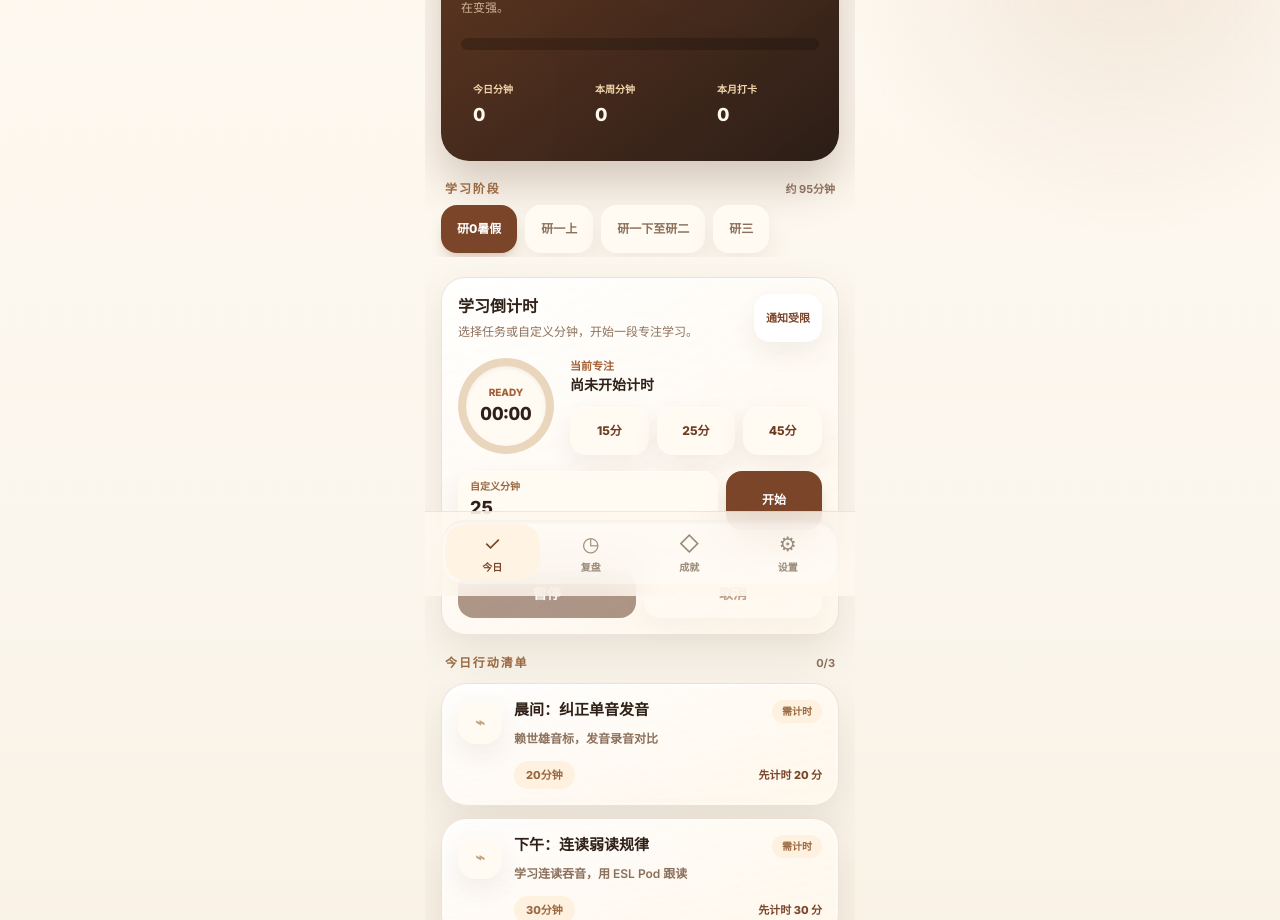
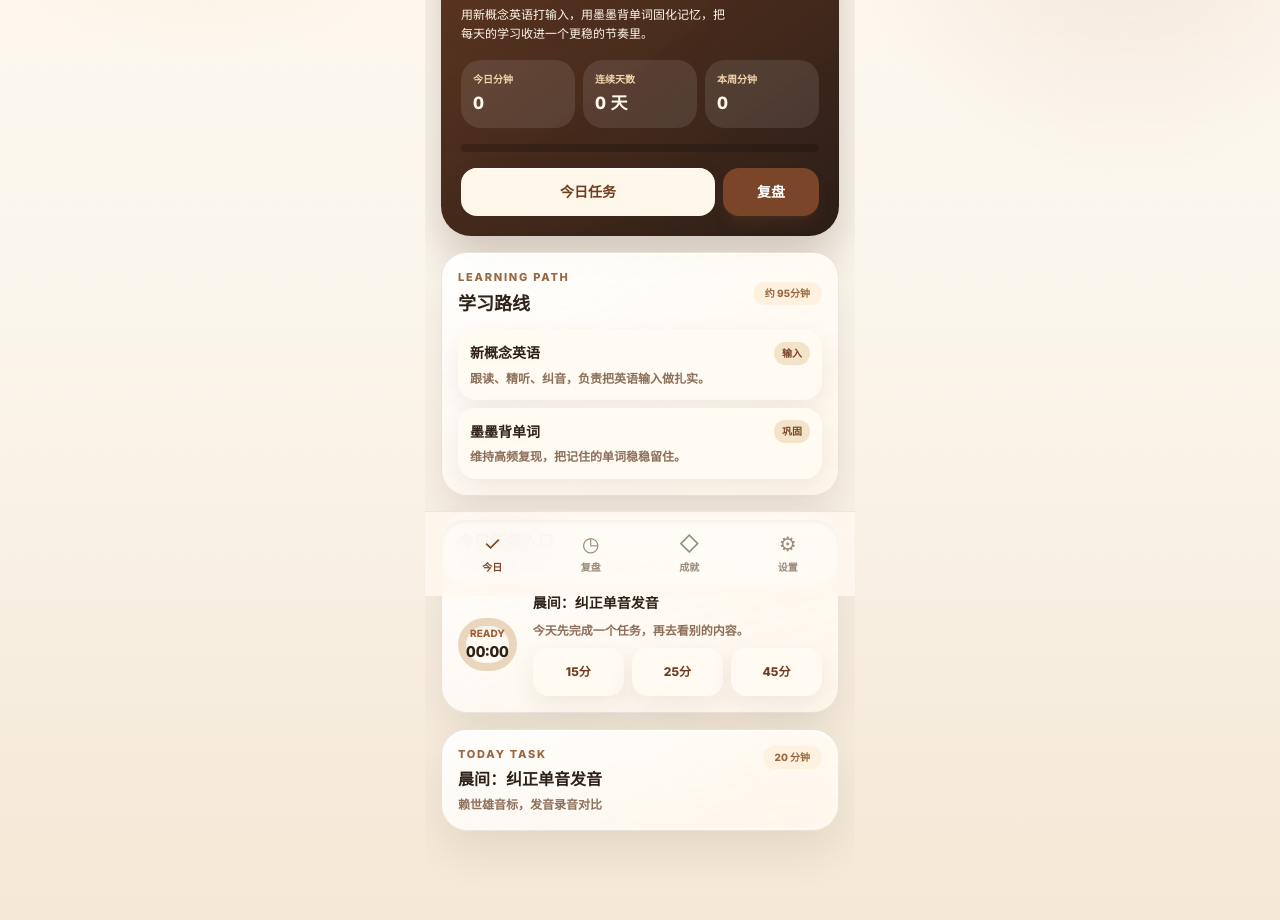
Before and after one commit to pxcdsg/-APP, a plain HTML site: page index.html in a window 1280 px wide. Shown: the part 204-1124 px from the top of the page. Drawn offline with nearby package versions, Linux system fonts and the light colour scheme.

Commit message:
改了UI界面，还有把部分功能收纳了

```diff
--- a/index.html
+++ b/index.html
@@ -187,7 +187,7 @@
         <header class="glass-bar safe-top sticky top-0 z-40 border-b px-5 pb-3">
             <div class="flex items-center justify-between">
                 <div>
-                    <p class="text-[11px] font-bold tracking-[0.18em] uppercase text-[#9a6840]" id="current-phase-badge">研0暑假 · 黄金起跑期</p>
+                    <p class="text-[11px] font-bold tracking-[0.18em] uppercase text-[#9a6840]" id="current-phase-badge">三年英语计划</p>
                     <h1 class="mt-1 text-[22px] font-extrabold tracking-tight text-[#2f2118]">研路英语打卡</h1>
                 </div>
                 <div class="rounded-2xl bg-[#fff7ea] px-3 py-2 text-right micro-shadow">
@@ -198,67 +198,86 @@
         </header>
 
         <main class="px-4 pb-32 pt-4">
-            <section id="view-today" class="tab-page active space-y-5">
-                <div class="dark-card rounded-[28px] p-5">
+            <section id="view-today" class="tab-page active space-y-4">
+                <div class="dark-card overflow-hidden rounded-[30px] p-5">
                     <div class="flex items-start justify-between gap-4">
                         <div class="min-w-0">
-                            <p class="text-[11px] font-bold text-[#f3d6ab]" id="today-date-label">今天</p>
-                            <h2 class="mt-2 text-2xl font-extrabold leading-tight" id="welcome-title">今天稳稳推进一小步</h2>
-                            <p class="mt-2 text-xs leading-relaxed text-[#edd6b7]/80">完成任务、记录分钟、月底回看，你会看到自己真的在变强。</p>
+                            <p class="text-[11px] font-bold tracking-[0.16em] text-[#f3d6ab]" id="today-date-label">今天</p>
+                            <h2 class="mt-2 text-[26px] font-extrabold leading-[1.08] tracking-tight" id="goal-title">3年内和英语母语者正常交流</h2>
+                            <p class="mt-2 max-w-[18rem] text-[12px] leading-relaxed text-[#edd6b7]/82">用新概念英语打输入，用墨墨背单词固化记忆，把每天的学习收进一个更稳的节奏里。</p>
                         </div>
                         <div class="shrink-0 text-right">
-                            <p class="text-4xl font-extrabold tabular-nums" id="completion-rate">0%</p>
-                            <p class="text-[10px] font-bold text-[#f3d6ab]">今日完成</p>
+                            <p class="text-[11px] font-semibold text-[#f3d6ab]">今日完成</p>
+                            <p class="mt-1 text-[40px] font-extrabold tabular-nums leading-none" id="completion-rate">0%</p>
                         </div>
                     </div>
-                    <div class="mt-5 h-3 overflow-hidden rounded-full bg-black/20">
+                    <div class="mt-4 grid grid-cols-3 gap-2">
+                        <div class="rounded-[20px] bg-white/10 p-3">
+                            <p class="text-[10px] font-semibold text-[#f3d6ab]">今日分钟</p>
+                            <p class="mt-1 text-[17px] font-extrabold tabular-nums" id="today-minutes">0</p>
+                        </div>
+                        <div class="rounded-[20px] bg-white/10 p-3">
+                            <p class="text-[10px] font-semibold text-[#f3d6ab]">连续天数</p>
+                            <p class="mt-1 text-[17px] font-extrabold tabular-nums" id="streak-count-head">0 天</p>
+                        </div>
+                        <div class="rounded-[20px] bg-white/10 p-3">
+                            <p class="text-[10px] font-semibold text-[#f3d6ab]">本周分钟</p>
+                            <p class="mt-1 text-[17px] font-extrabold tabular-nums" id="week-minutes">0</p>
+                        </div>
+                    </div>
+                    <div class="mt-4 h-2 overflow-hidden rounded-full bg-black/20">
                         <div id="progress-bar-fill" class="h-full rounded-full bg-[#e8b56f] transition-all duration-500" style="width: 0%"></div>
                     </div>
-                    <div class="mt-5 grid grid-cols-3 gap-2">
-                        <div class="rounded-2xl bg-white/9 p-3">
-                            <p class="text-[10px] font-semibold text-[#f3d6ab]">今日分钟</p>
-                            <p class="mt-1 text-lg font-extrabold" id="today-minutes">0</p>
+                    <div class="mt-4 flex gap-2">
+                        <button onclick="openTaskSheet(getCurrentDayTaskId())" class="touch-button flex-1 rounded-2xl bg-[#fff7ea] text-sm font-extrabold text-[#6f3d22] micro-shadow">今日任务</button>
+                        <button onclick="switchTab('review')" class="touch-button w-24 rounded-2xl bg-[#7a4528] text-sm font-extrabold text-white shadow-lg shadow-[#7a4528]/20">复盘</button>
+                    </div>
+                </div>
+
+                <div class="premium-card rounded-[26px] p-4">
+                    <div class="flex items-center justify-between gap-3">
+                        <div>
+                            <p class="text-[11px] font-extrabold tracking-[0.16em] text-[#9a6840]">LEARNING PATH</p>
+                            <h3 class="mt-1 text-lg font-extrabold text-[#2f2118]">学习路线</h3>
                         </div>
-                        <div class="rounded-2xl bg-white/9 p-3">
-                            <p class="text-[10px] font-semibold text-[#f3d6ab]">本周分钟</p>
-                            <p class="mt-1 text-lg font-extrabold" id="week-minutes">0</p>
+                        <span class="rounded-full bg-[#fff1df] px-3 py-1 text-[10px] font-extrabold text-[#9a6840]" id="time-budget-info">约 95 分钟</span>
+                    </div>
+                    <div class="mt-3 grid gap-2">
+                        <div class="rounded-[18px] bg-[#fffaf2] p-3 micro-shadow">
+                            <div class="flex items-center justify-between gap-2">
+                                <p class="text-sm font-extrabold text-[#2f2118]">新概念英语</p>
+                                <span class="rounded-full bg-[#f3e3c9] px-2 py-1 text-[10px] font-extrabold text-[#7a4528]">输入</span>
+                            </div>
+                            <p class="mt-1 text-xs font-semibold leading-relaxed text-[#8c705b]">跟读、精听、纠音，负责把英语输入做扎实。</p>
                         </div>
-                        <div class="rounded-2xl bg-white/9 p-3">
-                            <p class="text-[10px] font-semibold text-[#f3d6ab]">本月打卡</p>
-                            <p class="mt-1 text-lg font-extrabold" id="month-check-days">0</p>
+                        <div class="rounded-[18px] bg-[#fffaf2] p-3 micro-shadow">
+                            <div class="flex items-center justify-between gap-2">
+                                <p class="text-sm font-extrabold text-[#2f2118]">墨墨背单词</p>
+                                <span class="rounded-full bg-[#f3e3c9] px-2 py-1 text-[10px] font-extrabold text-[#7a4528]">巩固</span>
+                            </div>
+                            <p class="mt-1 text-xs font-semibold leading-relaxed text-[#8c705b]">维持高频复现，把记住的单词稳稳留住。</p>
                         </div>
                     </div>
                 </div>
 
-                <div class="space-y-2">
-                    <div class="flex items-center justify-between px-1">
-                        <h3 class="text-xs font-extrabold tracking-[0.16em] text-[#9a6840]">学习阶段</h3>
-                        <span class="text-[11px] font-bold text-[#8c705b]" id="time-budget-info">约 95 分钟</span>
-                    </div>
-                    <div class="-mx-4 flex gap-2 overflow-x-auto px-4 pb-1" id="stage-tabs"></div>
-                </div>
-
-                <div class="premium-card rounded-[24px] p-4">
+                <div class="premium-card rounded-[26px] p-4">
                     <div class="flex items-start justify-between gap-3">
                         <div>
-                            <h3 class="text-base font-extrabold text-[#2f2118]">学习倒计时</h3>
-                            <p id="timer-status-text" class="mt-1 text-xs leading-relaxed text-[#8c705b]">选择任务或自定义分钟，开始一段专注学习。</p>
+                            <h3 class="text-base font-extrabold text-[#2f2118]">今日任务入口</h3>
+                            <p id="timer-status-text" class="mt-1 text-xs leading-relaxed text-[#8c705b]">点开任务抽屉，先计时，再打卡。</p>
                         </div>
-                        <button onclick="requestNotificationPermission()" id="notification-btn" class="touch-button rounded-2xl bg-white px-3 text-[11px] font-extrabold text-[#7a4528] micro-shadow">开启通知</button>
+                        <button onclick="requestNotificationPermission()" id="notification-btn" class="touch-button rounded-2xl bg-white px-3 text-[11px] font-extrabold text-[#7a4528] micro-shadow">通知</button>
                     </div>
-
                     <div class="mt-4 flex items-center gap-4">
-                        <div class="timer-ring h-24 w-24 shrink-0 rounded-full p-2" id="timer-ring" style="--timer-progress: 0%;">
+                        <div class="timer-ring h-22 w-22 shrink-0 rounded-full p-2" id="timer-ring" style="--timer-progress: 0%;">
                             <div class="flex h-full w-full flex-col items-center justify-center rounded-full bg-[#fffaf2] shadow-inner">
                                 <span class="text-[10px] font-extrabold text-[#a35f35]" id="timer-mode-label">READY</span>
-                                <span class="text-lg font-extrabold tabular-nums text-[#2f2118]" id="timer-time-left">00:00</span>
+                                <span class="text-[15px] font-extrabold tabular-nums text-[#2f2118]" id="timer-time-left">00:00</span>
                             </div>
                         </div>
-                        <div class="min-w-0 flex-1 space-y-3">
-                            <div>
-                                <p class="text-[11px] font-bold text-[#a35f35]">当前专注</p>
-                                <p class="truncate text-sm font-extrabold text-[#2f2118]" id="timer-current-label">尚未开始计时</p>
-                            </div>
+                        <div class="min-w-0 flex-1 space-y-2">
+                            <p class="truncate text-sm font-extrabold text-[#2f2118]" id="timer-current-label">尚未开始计时</p>
+                            <p class="text-xs font-semibold leading-relaxed text-[#8c705b]">今天先完成一个任务，再去看别的内容。</p>
                             <div class="grid grid-cols-3 gap-2">
                                 <button onclick="startCustomTimer(15)" class="touch-button rounded-2xl bg-[#fffaf2] text-xs font-extrabold text-[#6f3d22] micro-shadow">15分</button>
                                 <button onclick="startCustomTimer(25)" class="touch-button rounded-2xl bg-[#fffaf2] text-xs font-extrabold text-[#6f3d22] micro-shadow">25分</button>
@@ -266,45 +285,18 @@
                             </div>
                         </div>
                     </div>
-
-                    <div class="mt-4 flex gap-2">
-                        <label class="flex-1 rounded-2xl bg-[#fffaf2] px-3 py-2 micro-shadow">
-                            <span class="block text-[10px] font-extrabold text-[#9a6840]">自定义分钟</span>
-                            <input id="custom-timer-minutes" type="number" min="1" max="180" inputmode="numeric" class="w-full bg-transparent text-lg font-extrabold text-[#2f2118] outline-none" value="25">
-                        </label>
-                        <button onclick="startTimerFromInput()" class="touch-button w-24 rounded-2xl bg-[#7a4528] text-xs font-extrabold text-white shadow-lg shadow-[#7a4528]/20 active:scale-95">开始</button>
-                    </div>
-
-                    <div class="mt-4 h-2 overflow-hidden rounded-full bg-[#ead6bd]">
-                        <div id="timer-progress-fill" class="h-full rounded-full bg-[#a35f35] transition-all duration-300" style="width: 0%"></div>
-                    </div>
-
-                    <div class="mt-4 grid grid-cols-2 gap-2">
-                        <button onclick="toggleTimerPause()" id="timer-pause-btn" class="touch-button rounded-2xl bg-[#5d331d] text-sm font-extrabold text-white opacity-50 active:scale-95" disabled>暂停</button>
-                        <button onclick="cancelTimer()" id="timer-cancel-btn" class="touch-button rounded-2xl bg-[#fffaf2] text-sm font-extrabold text-[#7a4528] opacity-50 micro-shadow active:scale-95" disabled>取消</button>
-                    </div>
                 </div>
 
-                <div class="space-y-3">
-                    <div class="flex items-center justify-between px-1">
-                        <h3 class="text-xs font-extrabold tracking-[0.16em] text-[#9a6840]">今日行动清单</h3>
-                        <span class="text-[11px] font-bold text-[#8c705b]" id="today-task-count">0/0</span>
+                <button onclick="openTaskSheet(getCurrentDayTaskId())" class="task-card app-card-press premium-card w-full rounded-[26px] p-4 text-left">
+                    <div class="flex items-start justify-between gap-3">
+                        <div>
+                            <p class="text-[11px] font-extrabold tracking-[0.16em] text-[#9a6840]">TODAY TASK</p>
+                            <h3 class="mt-1 text-base font-extrabold text-[#2f2118]" id="today-task-title">今日任务</h3>
+                            <p class="mt-1 text-xs font-semibold leading-relaxed text-[#8c705b]" id="today-task-desc">先开始任务计时，完成后才能打卡。</p>
+                        </div>
+                        <span id="today-task-pill" class="shrink-0 rounded-full bg-[#fff1df] px-3 py-1 text-[10px] font-extrabold text-[#9a6840]">打开抽屉</span>
                     </div>
-                    <div id="checklist-container" class="space-y-3"></div>
-                </div>
-
-                <div class="premium-card rounded-[24px] p-4">
-                    <div class="flex items-center justify-between">
-                        <h3 class="text-base font-extrabold text-[#2f2118]">今日复盘</h3>
-                        <span class="text-[11px] font-bold text-[#9a6840]">写一句就好</span>
-                    </div>
-                    <textarea id="daily-note-input" oninput="saveDailyNote()" rows="3" maxlength="120" placeholder="今天最卡的地方、最有进步的一点..." class="mt-3 w-full resize-none rounded-2xl border border-[#ead6bd] bg-[#fffaf2] p-3 text-sm font-semibold leading-relaxed text-[#2f2118] outline-none placeholder:text-[#b69a7d]"></textarea>
-                </div>
-
-                <div class="premium-card rounded-[24px] p-4">
-                    <h3 class="text-base font-extrabold text-[#2f2118]">当前阶段推荐工具</h3>
-                    <div id="app-toolbox" class="mt-3 grid gap-2"></div>
-                </div>
+                </button>
             </section>
 
             <section id="view-review" class="tab-page space-y-5">
@@ -634,6 +626,16 @@
             return appPhases[userState.currentPhaseIndex] || appPhases[0];
         }
 
+        function getCurrentDayTask() {
+            const phase = getPhase();
+            return phase.tasks[0] || null;
+        }
+
+        function getCurrentDayTaskId() {
+            const task = getCurrentDayTask();
+            return task ? task.id : "";
+        }
+
         function renderApp() {
             renderDateLabels();
             renderDashboard();
@@ -659,16 +661,23 @@
             const finished = todayChecked.filter(id => phaseTaskIds.includes(id)).length;
             const completionRate = phase.tasks.length ? Math.round((finished / phase.tasks.length) * 100) : 0;
 
-            document.getElementById("current-phase-badge").innerText = `${phase.name} · ${phase.title}`;
+            const currentTask = getCurrentDayTask();
+            document.getElementById("current-phase-badge").innerText = `三年目标 · ${phase.title}`;
+            document.getElementById("goal-title").innerText = "3年内和英语母语者正常交流";
             document.getElementById("streak-count").innerText = `${userState.streak || 0} 天`;
+            const streakHead = document.getElementById("streak-count-head");
+            if (streakHead) streakHead.innerText = `${userState.streak || 0} 天`;
             document.getElementById("completion-rate").innerText = `${completionRate}%`;
             document.getElementById("progress-bar-fill").style.width = `${completionRate}%`;
             document.getElementById("today-minutes").innerText = getMinutesForDate(today);
             document.getElementById("week-minutes").innerText = getWeekMinutes();
-            document.getElementById("month-check-days").innerText = getCurrentMonthCheckDays();
-            document.getElementById("today-task-count").innerText = `${finished}/${phase.tasks.length}`;
             document.getElementById("time-budget-info").innerText = `约 ${phase.timeBudget}`;
-            document.getElementById("welcome-title").innerText = completionRate === 100 ? "今天的英语闭环已经完成" : "今天稳稳推进一小步";
+            document.getElementById("today-task-title").innerText = currentTask ? currentTask.title : "今日任务";
+            document.getElementById("today-task-desc").innerText = currentTask ? currentTask.desc : "先开始任务计时，完成后才能打卡。";
+            document.getElementById("today-task-pill").innerText = currentTask ? `${parseDurationToMinutes(currentTask.duration)} 分钟` : "打开抽屉";
+            document.getElementById("timer-status-text").innerText = currentTask ? `今天先完成「${currentTask.title}」再进入下一步。` : "今天先完成一个任务，再去看别的内容。";
+            document.getElementById("timer-current-label").innerText = currentTask ? currentTask.title : "尚未开始计时";
+            document.getElementById("completion-rate").innerText = `${completionRate}%`;
         }
 
         function renderTabs() {
@@ -718,12 +727,25 @@
                 `;
             }).join("");
 
-            document.getElementById("app-toolbox").innerHTML = phase.tools.map(tool => `
-                <div class="rounded-2xl bg-[#fffaf2] p-3 micro-shadow">
-                    <p class="text-sm font-extrabold text-[#2f2118]">${tool.name}</p>
-                    <p class="mt-1 text-xs font-semibold text-[#8c705b]">${tool.desc}</p>
-                </div>
-            `).join("");
+            const routeBox = document.getElementById("app-toolbox");
+            if (routeBox) {
+                routeBox.innerHTML = `
+                    <div class="rounded-[18px] bg-[#fffaf2] p-3 micro-shadow">
+                        <div class="flex items-center justify-between gap-2">
+                            <p class="text-sm font-extrabold text-[#2f2118]">新概念英语</p>
+                            <span class="rounded-full bg-[#f3e3c9] px-2 py-1 text-[10px] font-extrabold text-[#7a4528]">输入</span>
+                        </div>
+                        <p class="mt-1 text-xs font-semibold leading-relaxed text-[#8c705b]">跟读、精听、纠音，负责把英语输入做扎实。</p>
+                    </div>
+                    <div class="rounded-[18px] bg-[#fffaf2] p-3 micro-shadow">
+                        <div class="flex items-center justify-between gap-2">
+                            <p class="text-sm font-extrabold text-[#2f2118]">墨墨背单词</p>
+                            <span class="rounded-full bg-[#f3e3c9] px-2 py-1 text-[10px] font-extrabold text-[#7a4528]">巩固</span>
+                        </div>
+                        <p class="mt-1 text-xs font-semibold leading-relaxed text-[#8c705b]">维持高频复现，把记住的单词稳稳留住。</p>
+                    </div>
+                `;
+            }
 
             const noteInput = document.getElementById("daily-note-input");
             if (noteInput && document.activeElement !== noteInput) {
```
